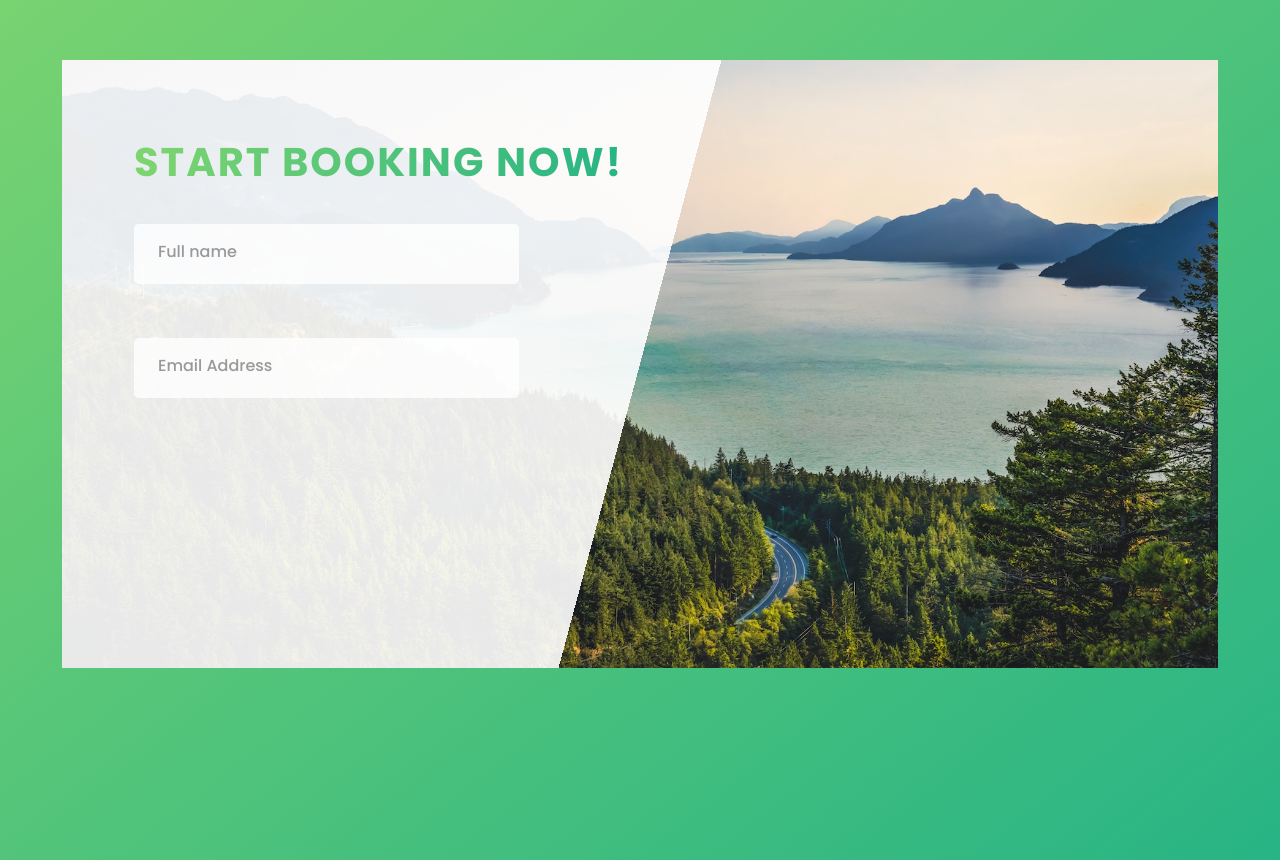
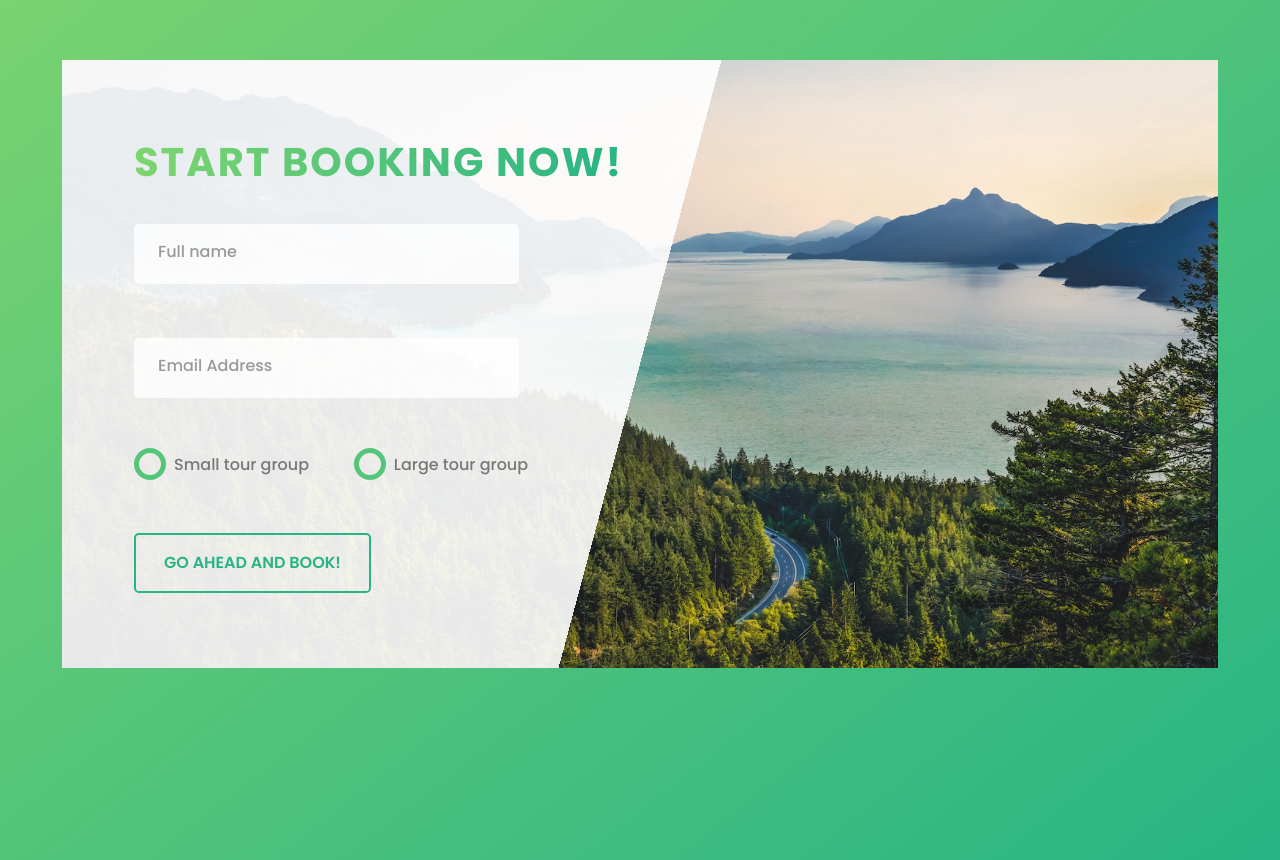
Before and after one commit to ehsanashooria/css-advanced, a Vue app: page /index in a window 1280 px wide. Shown: the part 5380-6240 px from the top of the page. Built offline with nearby package versions, Linux system fonts and the light colour scheme.

Commit message:
booking section part 2

```diff
--- a/src/assets/css/_components.scss
+++ b/src/assets/css/_components.scss
@@ -216,3 +216,99 @@
     object-fit: cover;
   }
 }
+
+.form {
+  &__group {
+    &:not(:last-child) {
+      margin-bottom: 1.5rem;
+    }
+  }
+
+  &__input {
+    padding: 1rem 1.5rem;
+    border-radius: 0.3rem;
+    background-color: rgba(255, 255, 255, 0.8);
+    font-family: inherit;
+    color: inherit;
+    transition: all 0.3s ease;
+    border-bottom: 4px solid transparent;
+    width: 70%;
+    display: block;
+
+    &:focus {
+      outline: none;
+      border-bottom: 4px solid var(--color-primary);
+      box-shadow: 0 0.75rem 1.5rem rgba(0, 0, 0, 0.10);
+
+      &:invalid {
+        border-bottom: 4px solid var(--color-secondary-dark);
+      }
+    }
+
+
+    &::placeholder {
+      color: var(--color-gray-dark-2);
+    }
+  }
+
+  &__label {
+    font-size: 0.8rem;
+    font-weight: 700;
+    margin-left: 1.5rem;
+    margin-top: 0.7rem;
+    display: block;
+
+    transition: all 0.3s ease;
+  }
+
+  &__input:placeholder-shown + .form__label {
+    visibility: hidden;
+    transform: translateY(-2rem);
+    opacity: 0;
+  }
+
+  &__radio-group {
+    width: 40%;
+    display: inline-block;
+  }
+
+  &__radio-label {
+    cursor: pointer;
+    position: relative;
+    padding-left: 2.5rem;
+  }
+
+  &__radio-button {
+    height: 2rem;
+    width: 2rem;
+
+    border-radius: 50%;
+    border: 5px solid var(--color-primary);
+    display: inline-block;
+
+    position: absolute;
+    left: 0;
+    top: -0.30rem;
+
+    &::after {
+      content: "";
+      height: .85rem;
+      width: .85rem;
+      border-radius: 50%;
+      background-color: var(--color-primary);
+      position: absolute;
+      top: 50%;
+      left: 50%;
+      transform: translate(-50%, -50%);
+      opacity: 0;
+      transition: all 0.3s ease;
+    }
+  }
+
+  &__radio{
+    display: none;
+    &:checked + label span::after{
+      opacity: 1;
+    }
+  }
+}
--- a/src/assets/css/utilities/_utilities.scss
+++ b/src/assets/css/utilities/_utilities.scss
@@ -9,21 +9,25 @@
 
 //Classes
 .u-center-text {
-  text-align: center;
+  text-align: center !important;
 }
 
 .u-margin-bottom-6 {
-  margin-bottom: 6rem;
+  margin-bottom: 6rem !important;
 }
 
 .u-margin-top-6 {
-  margin-bottom: 6rem;
+  margin-bottom: 6rem !important;
 }
 
 .u-margin-bottom-1 {
-  margin-bottom: 1rem;
+  margin-bottom: 1rem !important;
 }
 
 .u-margin-bottom-2 {
-  margin-bottom: 2rem;
+  margin-bottom: 2rem !important;
 }
+
+.u-margin-top-2 {
+  margin-top: 2rem !important;
+}
--- a/src/components/Layout/IndexPage/BookingSection.vue
+++ b/src/components/Layout/IndexPage/BookingSection.vue
@@ -1,5 +1,6 @@
 <script setup>
 
+import BaseButton from "@/components/UI/BaseButton.vue";
 </script>
 
 <template>
@@ -18,6 +19,25 @@
             <div class="form__group">
               <input class="form__input" required id="email" type="email" placeholder="Email Address">
               <label for="email" class="form__label">Email address</label>
+            </div>
+            <div class="form__group">
+              <div class="form__radio-group">
+                <input name="tour" class="form__radio" type="radio" id="small">
+                <label for="small" class="form__radio-label">
+                  <span class="form__radio-button"></span>
+                  Small tour group
+                </label>
+              </div>
+              <div class="form__radio-group">
+                <input name="tour" class="form__radio" type="radio" id="large">
+                <label for="large" class="form__radio-label">
+                  <span class="form__radio-button"></span>
+                  Large tour group
+                </label>
+              </div>
+            </div>
+            <div class="form__group">
+              <base-button class="u-margin-top-2" mode="green">Go ahead and book!</base-button>
             </div>
           </form>
         </div>
@@ -43,55 +63,4 @@
   }
 }
 
-.form {
-  &__group {
-    &:not(:last-child) {
-      margin-bottom: 1.5rem;
-    }
-  }
-
-  &__input {
-    padding: 1rem 1.5rem;
-    border-radius: 0.3rem;
-    background-color: rgba(255, 255, 255, 0.8);
-    font-family: inherit;
-    transition: all 0.3s ease;
-    border-bottom: 4px solid transparent;
-    color: inherit;
-    width: 70%;
-    display: block;
-
-    &:focus {
-      outline: none;
-      border-bottom: 4px solid var(--color-primary);
-      box-shadow: 0 0.75rem 1.5rem rgba(0, 0, 0, 0.10);
-
-      &:invalid {
-        border-bottom: 4px solid var(--color-secondary-dark);
-      }
-    }
-
-
-    &::placeholder {
-      color: var(--color-gray-dark-2);
-    }
-  }
-
-  &__label {
-    font-size: 0.8rem;
-    font-weight: 700;
-    margin-left: 1.5rem;
-    margin-top: 0.7rem;
-    display: block;
-
-    transition: all 0.3s ease;
-  }
-
-  &__input:placeholder-shown + .form__label {
-    transform: translateY(-2rem);
-    opacity: 0;
-  }
-}
-
-
 </style>
```
